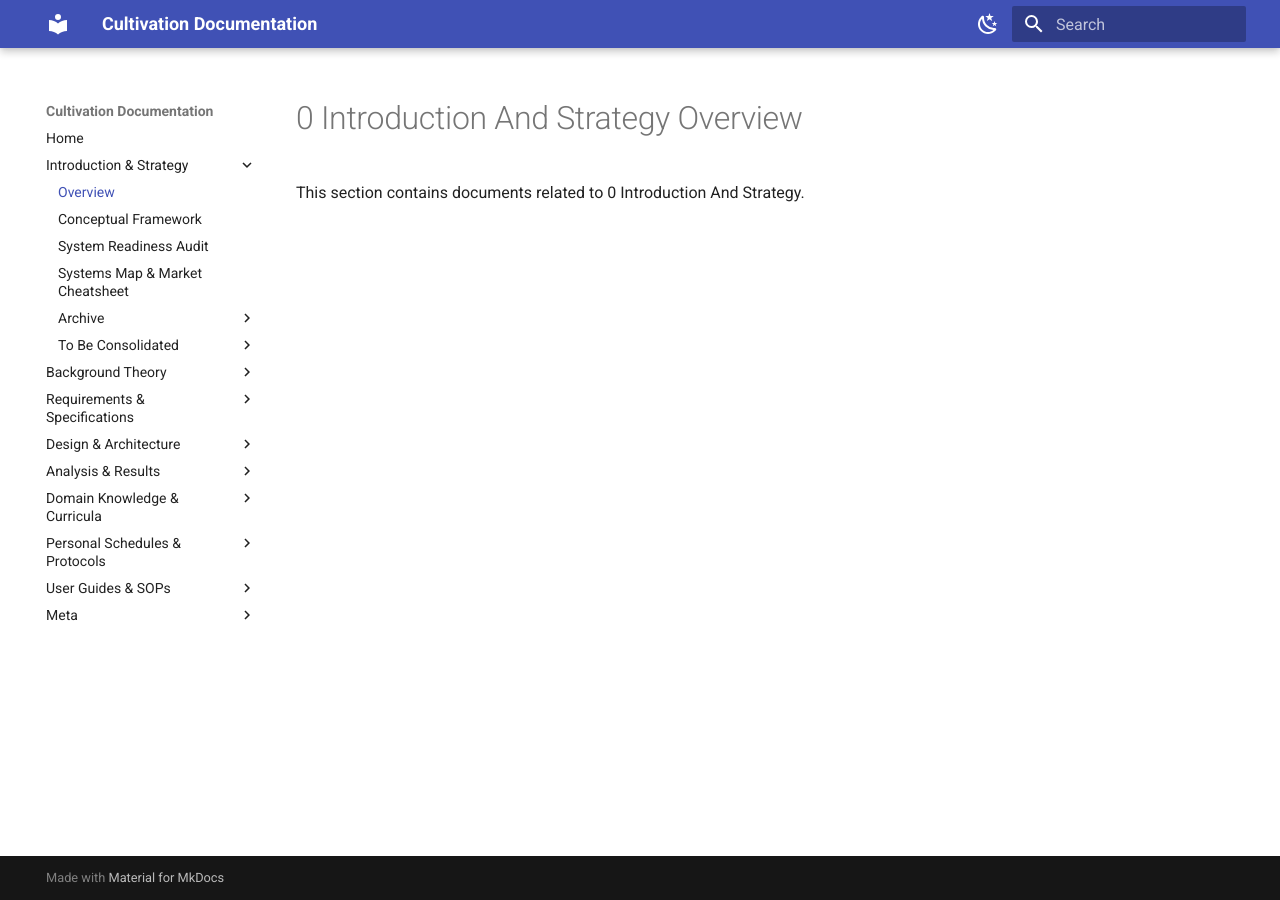
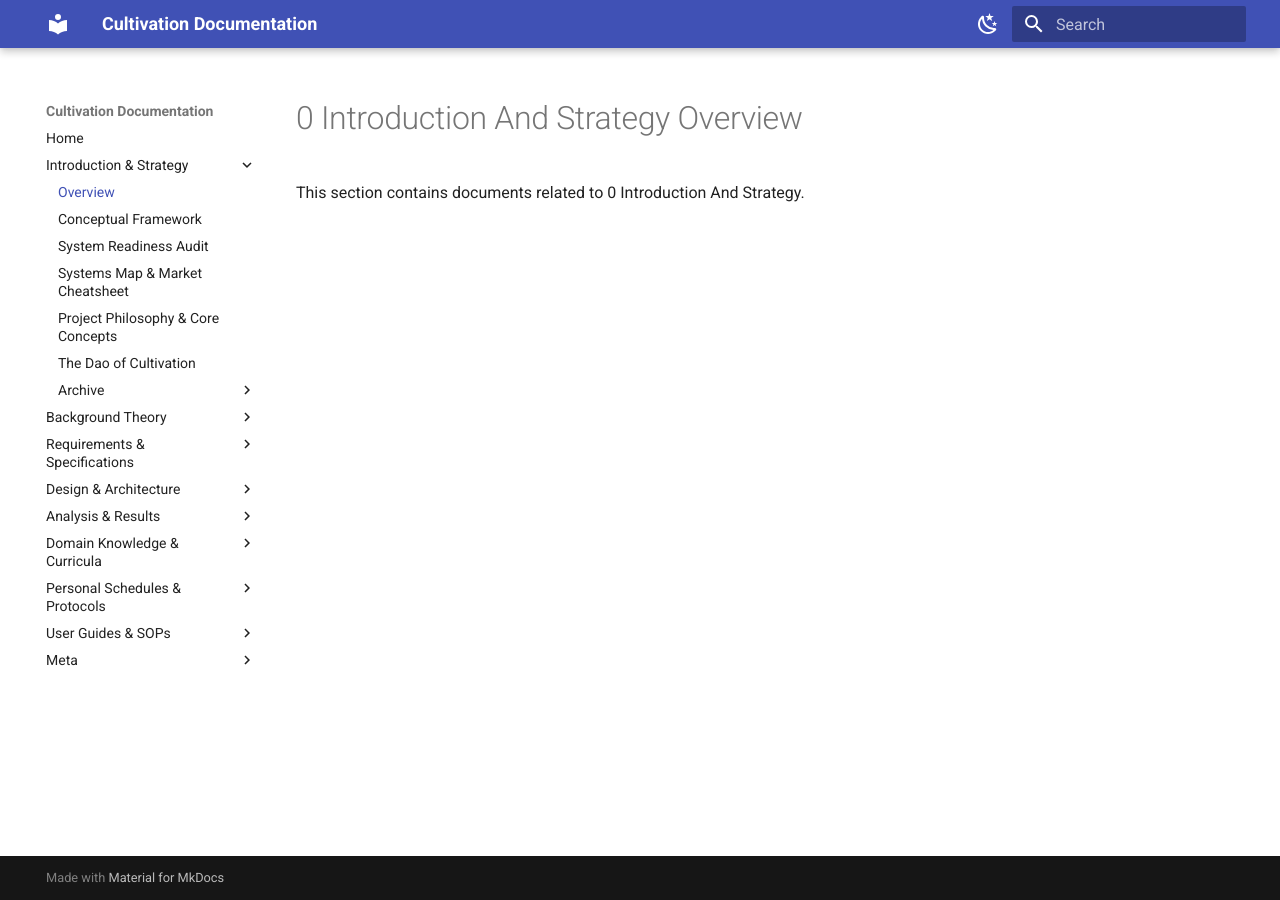
Before and after one commit to ImmortalDemonGod/Holistic-Performance-Enhancement, an MkDocs documentation site: the page built from cultivation/docs/0_introduction_and_strategy/README.md, in a window 1280 px wide. Built offline with MkDocs 1.6.1 and Material for MkDocs 9.7.7, drawn with Linux system fonts in a browser that asks for light colours; part of the change alters nothing that is shown.

Commit message:
✨ feat(mkdocs): update navigation structure
- add new entries for Project Philosophy & Core Concepts and The Dao of Cultivation
- remove obsolete To Be Consolidated section to streamline navigation
- include Hyper Detailed Theoretical Outline under Background Theory for better organization

```diff
--- a/mkdocs.yml
+++ b/mkdocs.yml
@@ -23,19 +23,15 @@ nav:
       - Conceptual Framework: 0_introduction_and_strategy/conceptual_framework.md
       - System Readiness Audit: 0_introduction_and_strategy/system_readiness_audit_2025-04-18.md
       - Systems Map & Market Cheatsheet: 0_introduction_and_strategy/systems_map_and_market_cheatsheet.md
+      - Project Philosophy & Core Concepts: 0_introduction_and_strategy/project_philosophy_and_core_concepts.md
+      - The Dao of Cultivation: 0_introduction_and_strategy/The_Dao_of_Cultivation_A_Founding_Vision.md
       - Archive:
           - README: 0_introduction_and_strategy/archive/README.md
           - Hyper Detailed Outline: 0_introduction_and_strategy/archive/hyper_detailed_theoretical_outline.md
-      - To Be Consolidated:
-          - README: 0_introduction_and_strategy/to_be_consolidated/README.md
-          - Critique and Refinement: 0_introduction_and_strategy/to_be_consolidated/critique_and_refinement.md
-          - Final Thoughts: 0_introduction_and_strategy/to_be_consolidated/final_thoughts.md
-          - Potential Overview: 0_introduction_and_strategy/to_be_consolidated/potential_overview.md
-          - Synergy Concept: 0_introduction_and_strategy/to_be_consolidated/synergy_concept.md
-          - Ultimate Goals: 0_introduction_and_strategy/to_be_consolidated/ultimate_goals.md
   - Background Theory:
       - README: 1_background_theory/README.md
       - Domains Scope: 1_background_theory/domains_scope.md
+      - Hyper Detailed Theoretical Outline: 1_background_theory/hyper_detailed_theoretical_outline.md
   - Requirements & Specifications:
       - README: 2_requirements_and_specifications/README.md
       - Flashcard System Spec: 2_requirements_and_specifications/flashcard_system_spec.md
```
